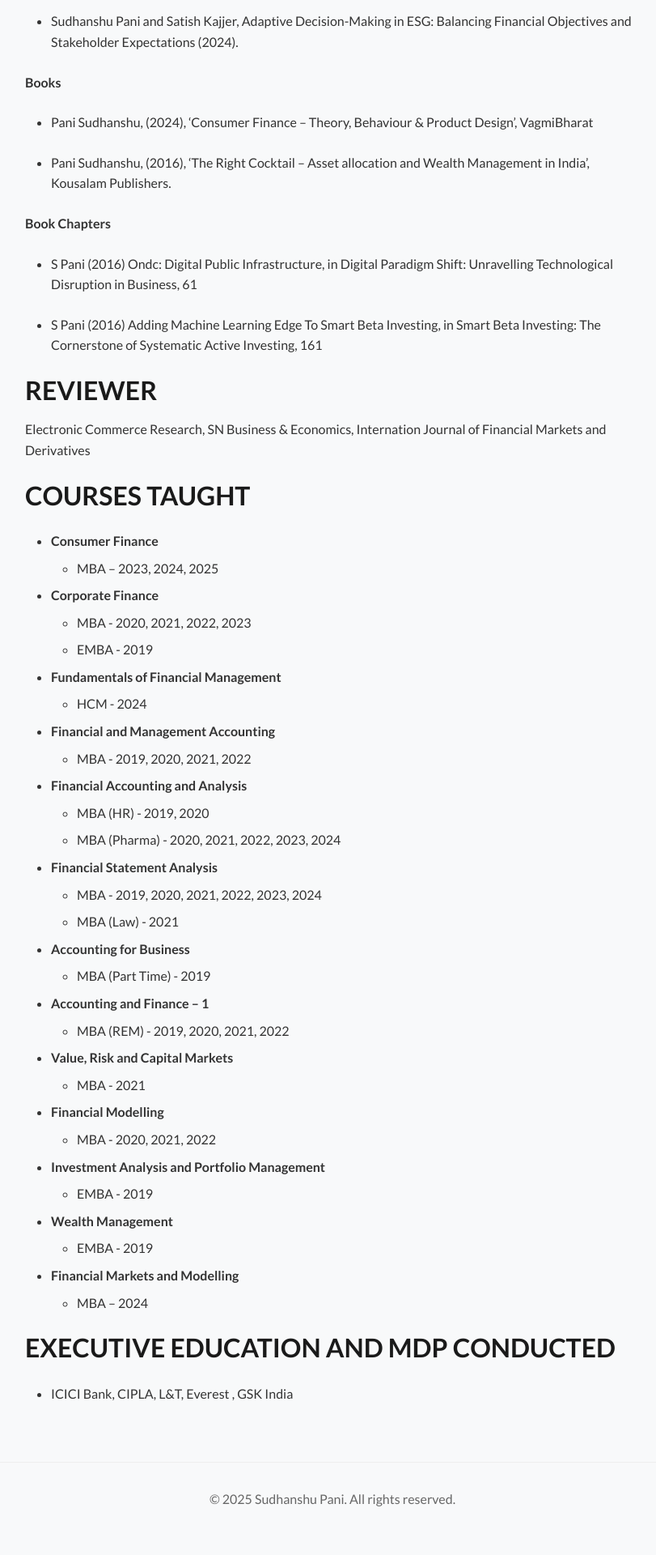
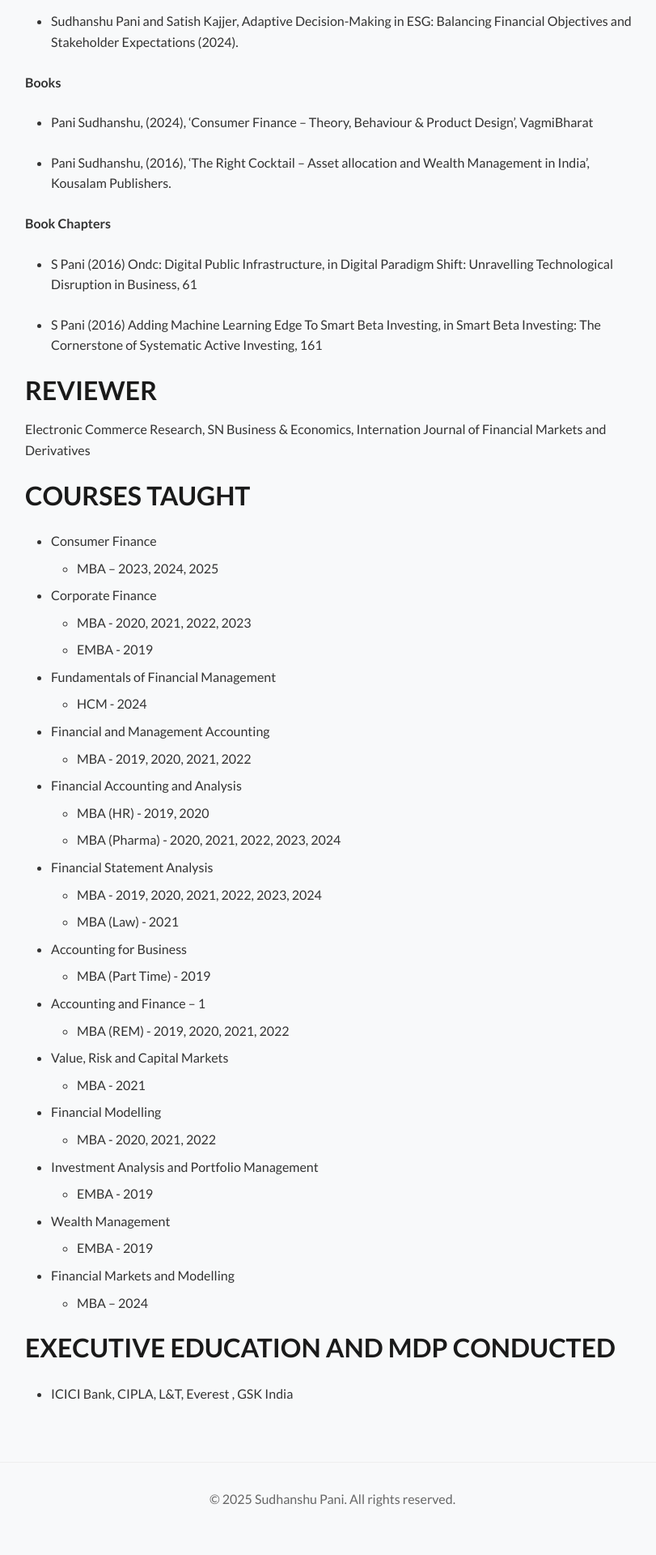
Before and after one commit to sudhan77/sudhanshupani, a Jekyll site: the page built from docs/about.html, in a window 1280 px wide. Shown: the part 2473-4393 px from the top of the page at 81% size, without its empty margins (229-1040 px from the left). Built offline with Jekyll 4.4.1, drawn with Linux system fonts in a browser that asks for light colours.

```diff
--- a/docs/about.html
+++ b/docs/about.html
@@ -137,70 +137,70 @@ Investing, 161</p></li>
 Internation Journal of Financial Markets and Derivatives</p>
 <h2 id="courses-taught">COURSES TAUGHT</h2>
 <ul>
-  <li><strong>Consumer Finance</strong>
+  <li>Consumer Finance
     <ul>
       <li>MBA – 2023, 2024, 2025</li>
     </ul>
   </li>
-  <li><strong>Corporate Finance</strong>
+  <li>Corporate Finance
     <ul>
       <li>MBA - 2020, 2021, 2022, 2023</li>
       <li>EMBA - 2019</li>
     </ul>
   </li>
-  <li><strong>Fundamentals of Financial Management</strong>
+  <li>Fundamentals of Financial Management
     <ul>
       <li>HCM - 2024</li>
     </ul>
   </li>
-  <li><strong>Financial and Management Accounting</strong>
+  <li>Financial and Management Accounting
     <ul>
       <li>MBA - 2019, 2020, 2021, 2022</li>
     </ul>
   </li>
-  <li><strong>Financial Accounting and Analysis</strong>
+  <li>Financial Accounting and Analysis
     <ul>
       <li>MBA (HR) - 2019, 2020</li>
       <li>MBA (Pharma) - 2020, 2021, 2022, 2023, 2024</li>
     </ul>
   </li>
-  <li><strong>Financial Statement Analysis</strong>
+  <li>Financial Statement Analysis
     <ul>
       <li>MBA - 2019, 2020, 2021, 2022, 2023, 2024</li>
       <li>MBA (Law) - 2021</li>
     </ul>
   </li>
-  <li><strong>Accounting for Business</strong>
+  <li>Accounting for Business
     <ul>
       <li>MBA (Part Time) - 2019</li>
     </ul>
   </li>
-  <li><strong>Accounting and Finance – 1</strong>
+  <li>Accounting and Finance – 1
     <ul>
       <li>MBA (REM) - 2019, 2020, 2021, 2022</li>
     </ul>
   </li>
-  <li><strong>Value, Risk and Capital Markets</strong>
+  <li>Value, Risk and Capital Markets
     <ul>
       <li>MBA - 2021</li>
     </ul>
   </li>
-  <li><strong>Financial Modelling</strong>
+  <li>Financial Modelling
     <ul>
       <li>MBA - 2020, 2021, 2022</li>
     </ul>
   </li>
-  <li><strong>Investment Analysis and Portfolio Management</strong>
+  <li>Investment Analysis and Portfolio Management
     <ul>
       <li>EMBA - 2019</li>
     </ul>
   </li>
-  <li><strong>Wealth Management</strong>
+  <li>Wealth Management
     <ul>
       <li>EMBA - 2019</li>
     </ul>
   </li>
-  <li><strong>Financial Markets and Modelling</strong>
+  <li>Financial Markets and Modelling
     <ul>
       <li>MBA – 2024</li>
     </ul>
```
